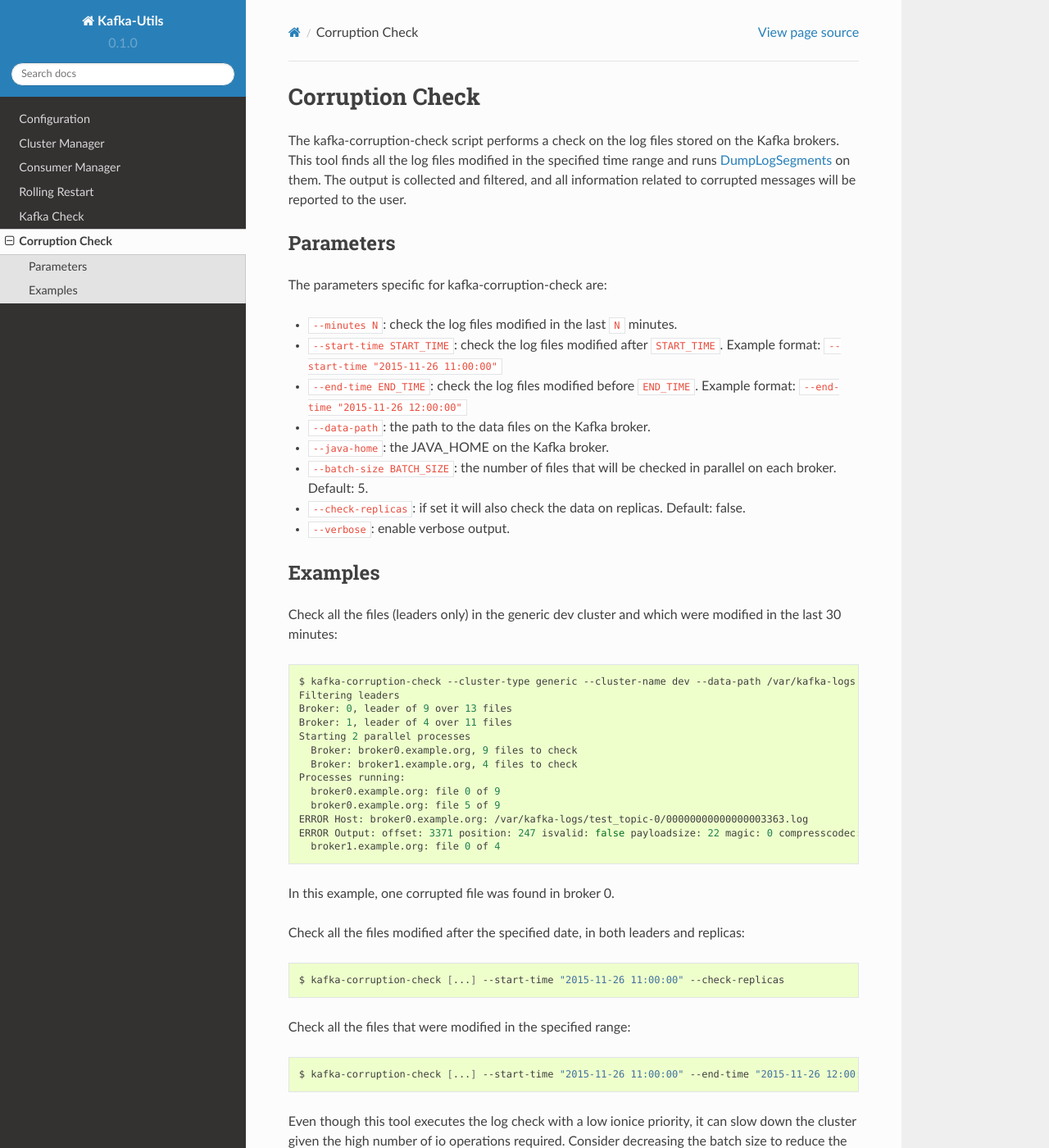
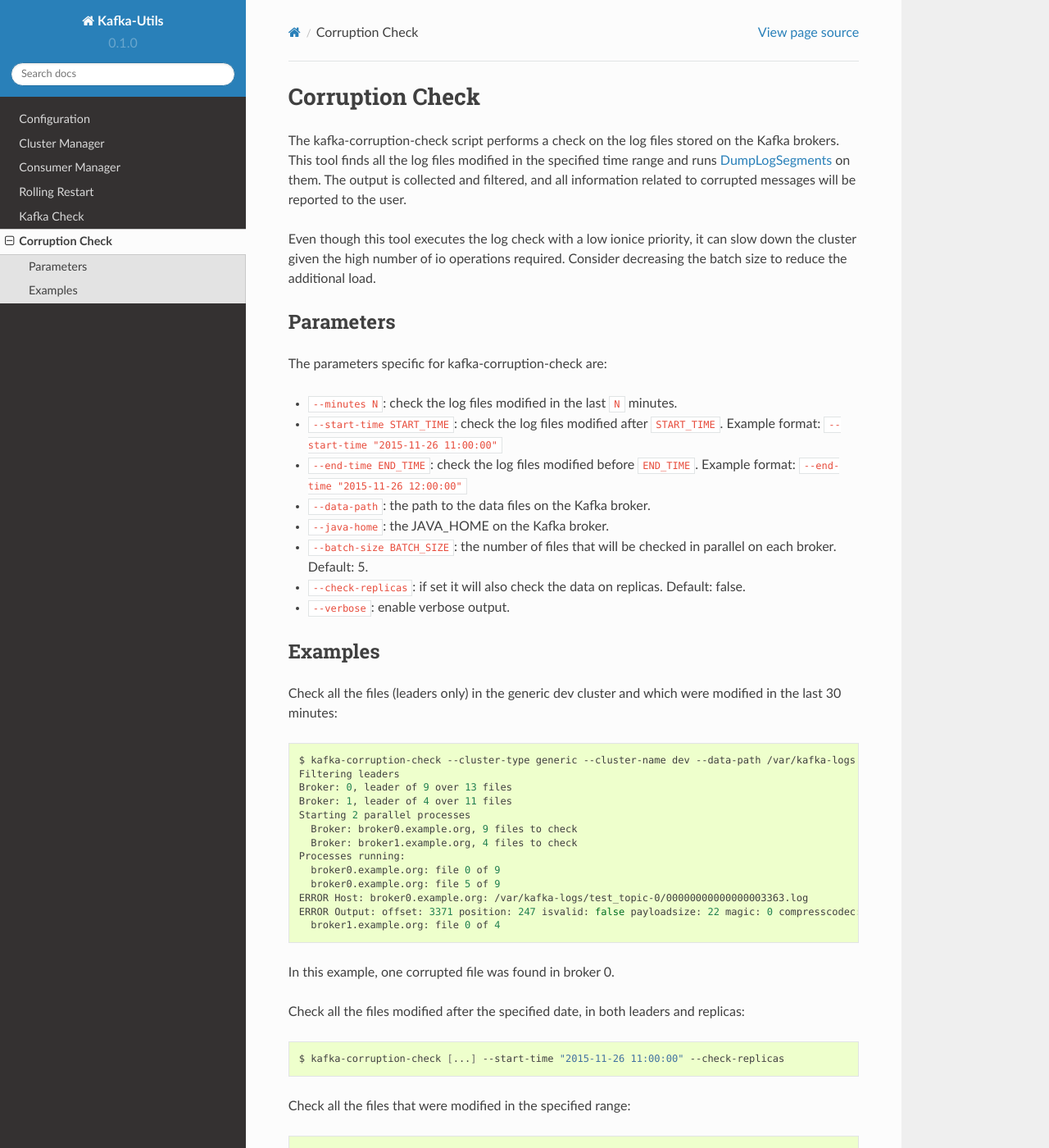
Before and after one commit to Yelp/kafka-utils, a Sphinx documentation site: the page built from docs/source/kafka_corruption_check.rst, in a window 1280 px wide and 1400 px high. Shown: the whole window at 82% size. Built offline with Sphinx 7.4.7 and the Read the Docs theme 2.0.0, drawn with Linux system fonts in a browser that asks for light colours; some of the changed lines change nothing that is shown; some of the changed text lies outside the part shown.

Commit message:
Move documentation warning up

```diff
--- a/docs/source/kafka_corruption_check.rst
+++ b/docs/source/kafka_corruption_check.rst
@@ -7,6 +7,10 @@
 <https://github.com/apache/kafka/blob/0.9.0/core/src/main/scala/kafka/tools/DumpLogSegments.scala>`_
 on them. The output is collected and filtered, and all information related to
 corrupted messages will be reported to the user.
+
+Even though this tool executes the log check with a low ionice priority, it can
+slow down the cluster given the high number of io operations required. Consider
+decreasing the batch size to reduce the additional load.
 
 Parameters
 ==========
@@ -61,7 +65,3 @@
 .. code-block:: bash
 
   $ kafka-corruption-check [...] --start-time "2015-11-26 11:00:00" --end-time "2015-11-26 12:00:00"
-
-Even though this tool executes the log check with a low ionice priority, it can
-slow down the cluster given the high number of io operations required. Consider
-decreasing the batch size to reduce the additional load.
```
